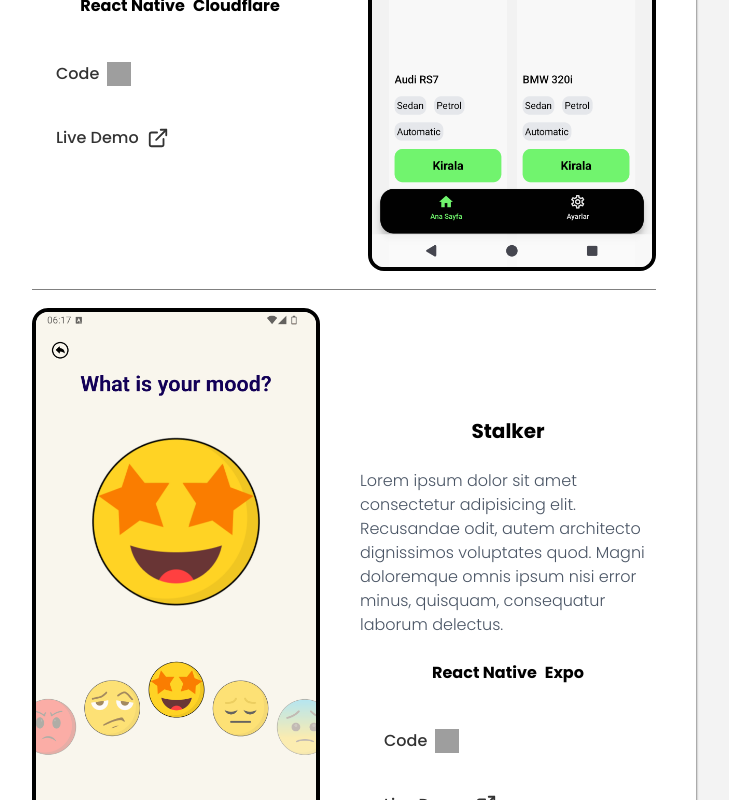
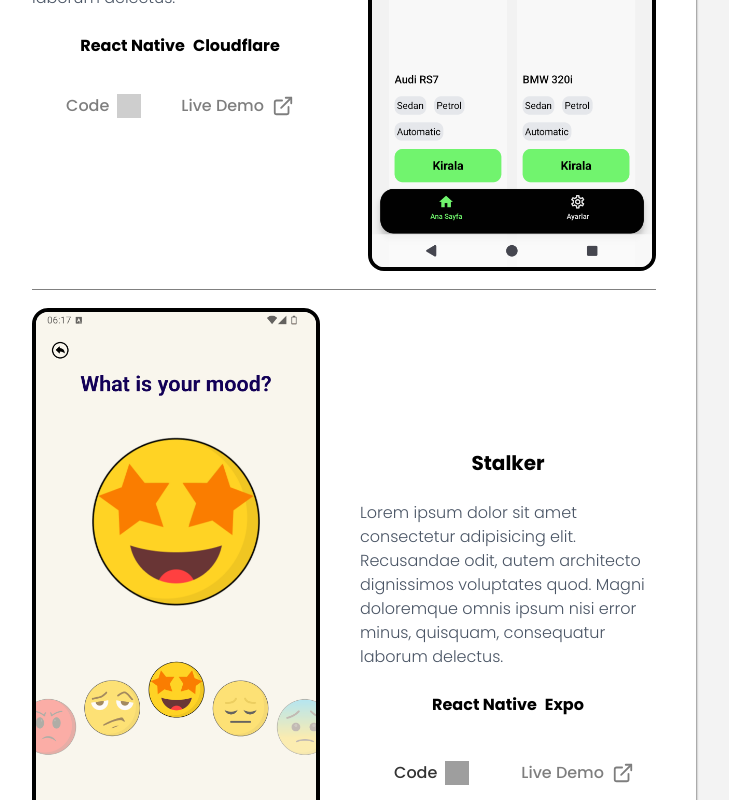
Before and after one commit to mehmtcankilnc/ReactJS-Portfolio, a React (Vite) app: page / in a window 1280 px wide. Shown: the part 2740-3540 px from the top of the page, without its empty margins (296-1025 px from the left). Built offline with nearby package versions, Linux system fonts and the light colour scheme; grey boxes are pictures that could not be loaded.

Commit message:
general fixes

```diff
--- a/src/screens/About.jsx
+++ b/src/screens/About.jsx
@@ -2,7 +2,7 @@ export default function About({ id }) {
   return (
     <section
       id={id}
-      className="modal scroll-mt-32 mx-auto max-w-7xl px-4 sm:px-6 lg:px-8 py-12 sm:py-16 lg:py-24"
+      className="modal mx-auto max-w-7xl px-4 sm:px-6 lg:px-8 py-12 sm:py-16 lg:py-24"
     >
       <div className="grid grid-cols-1 lg:grid-cols-2 gap-8 lg:gap-12 items-center">
         <div className="order-2 lg:order-1">
--- a/src/screens/Contact.jsx
+++ b/src/screens/Contact.jsx
@@ -4,7 +4,7 @@ export default function Contact({ id }) {
   return (
     <section
       id={id}
-      className="scroll-mt-24 mx-auto max-w-7xl px-4 sm:px-6 lg:px-8 py-12 sm:py-16 lg:py-20"
+      className="mx-auto max-w-7xl px-4 sm:px-6 lg:px-8 py-12 sm:py-16 lg:py-20"
     >
       <div className="flex flex-col items-center gap-6">
         <hr className="w-full" style={{ color: "gray" }} />
--- a/src/screens/Projects.jsx
+++ b/src/screens/Projects.jsx
@@ -3,7 +3,17 @@ import FoodLens from "../assets/Foodlens.png";
 import Carentu from "../assets/Carentu.png";
 import Stalker from "../assets/Stalker.png";
 
-function ProjectCard({ title, desc, img, stack, codeLink, demoLink, reverse }) {
+function ProjectCard({
+  title,
+  desc,
+  img,
+  stack,
+  codeLink,
+  demoLink,
+  reverse,
+  codeDisabled = false,
+  demoDisabled = false,
+}) {
   return (
     <div
       className={`flex flex-col lg:flex-row ${
@@ -28,8 +38,11 @@ function ProjectCard({ title, desc, img, stack, codeLink, demoLink, reverse }) {
         <div className="flex justify-center lg:justify-start gap-4 mt-2 flex-wrap">
           {codeLink && (
             <button
+              disabled={codeDisabled}
               onClick={() => window.open(codeLink, "_blank")}
-              className="border-anim flex font-medium items-center gap-2 px-3 py-1"
+              className={`${
+                codeDisabled ? "" : "border-anim"
+              } flex font-medium items-center gap-2 px-3 py-1 disabled:opacity-50`}
             >
               Code
               <img
@@ -37,21 +50,42 @@ function ProjectCard({ title, desc, img, stack, codeLink, demoLink, reverse }) {
                 alt="GitHub"
                 className="w-6 h-6"
               />
-              <svg className="border-svg">
-                <rect x="0" y="0" width="100%" height="100%" rx="12" ry="12" />
-              </svg>
+              {!codeDisabled && (
+                <svg className="border-svg">
+                  <rect
+                    x="0"
+                    y="0"
+                    width="100%"
+                    height="100%"
+                    rx="12"
+                    ry="12"
+                  />
+                </svg>
+              )}
             </button>
           )}
           {demoLink && (
             <button
+              disabled={demoDisabled}
               onClick={() => window.open(demoLink, "_blank")}
-              className="border-anim flex font-medium items-center gap-2 px-3 py-1"
+              className={`${
+                demoDisabled ? "" : "border-anim"
+              } flex font-medium items-center gap-2 px-3 py-1 disabled:opacity-50`}
             >
               Live Demo
               <FiExternalLink size={22} />
-              <svg className="border-svg">
-                <rect x="0" y="0" width="100%" height="100%" rx="12" ry="12" />
-              </svg>
+              {!demoDisabled && (
+                <svg className="border-svg">
+                  <rect
+                    x="0"
+                    y="0"
+                    width="100%"
+                    height="100%"
+                    rx="12"
+                    ry="12"
+                  />
+                </svg>
+              )}
             </button>
           )}
         </div>
@@ -64,7 +98,7 @@ export default function Projects({ id }) {
   return (
     <section
       id={id}
-      className="modal scroll-mt-24 mx-auto max-w-7xl px-4 sm:px-6 lg:px-8 py-12 sm:py-16 lg:py-24 flex flex-col gap-16"
+      className="modal mx-auto max-w-7xl px-4 sm:px-6 lg:px-8 py-12 sm:py-16 lg:py-24 flex flex-col gap-16"
     >
       <span className="font-bold text-[#d3191c]">PROJECTS</span>
       <ProjectCard
@@ -88,6 +122,8 @@ export default function Projects({ id }) {
         reverse
         codeLink="https://github.com/mehmtcankilnc/FoodLens"
         demoLink="carentu"
+        codeDisabled={true}
+        demoDisabled={true}
       />
       <hr className="my-2" style={{ color: "gray" }} />
       <ProjectCard
@@ -99,6 +135,7 @@ export default function Projects({ id }) {
         stack={["React Native", "Expo"]}
         codeLink="https://github.com/fnurIskal/stalker"
         demoLink="stalker"
+        demoDisabled={true}
       />
     </section>
   );
```
